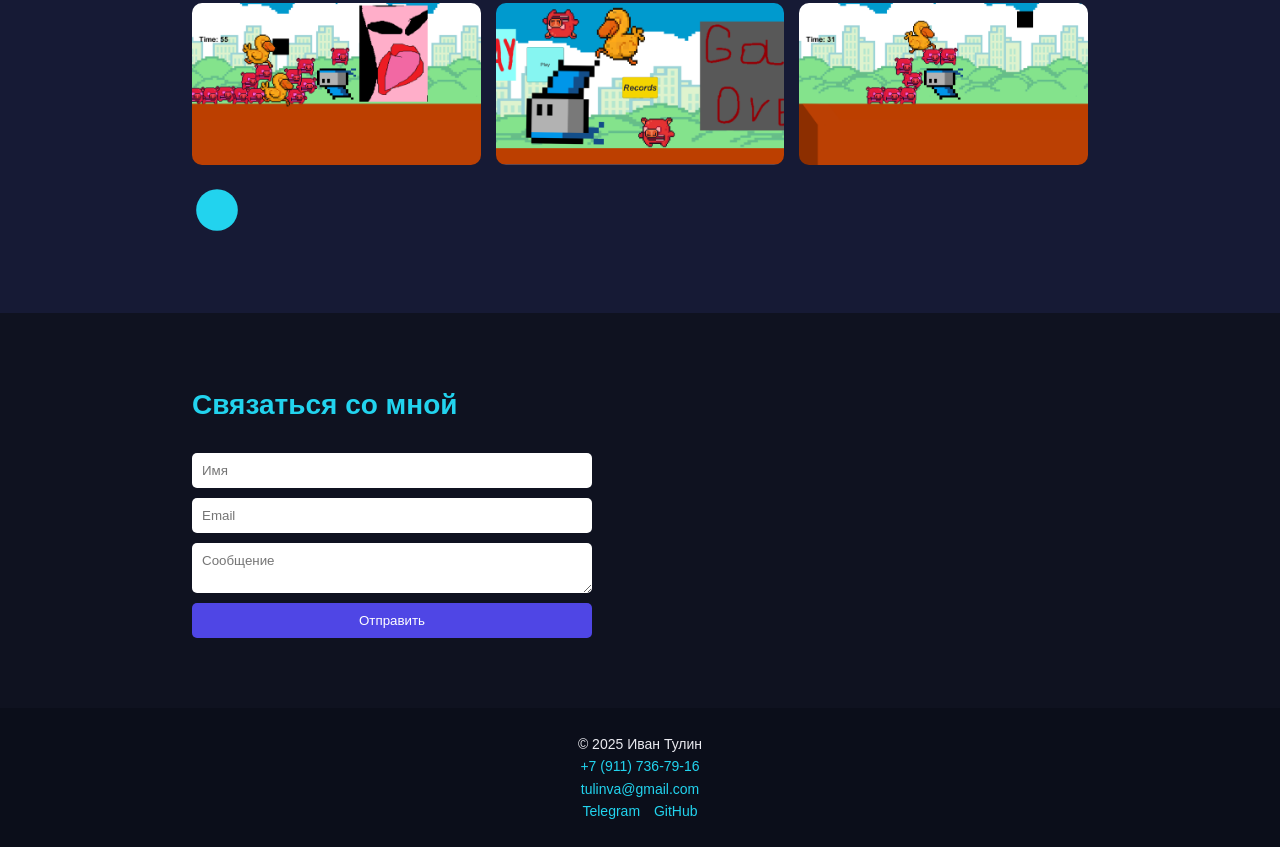
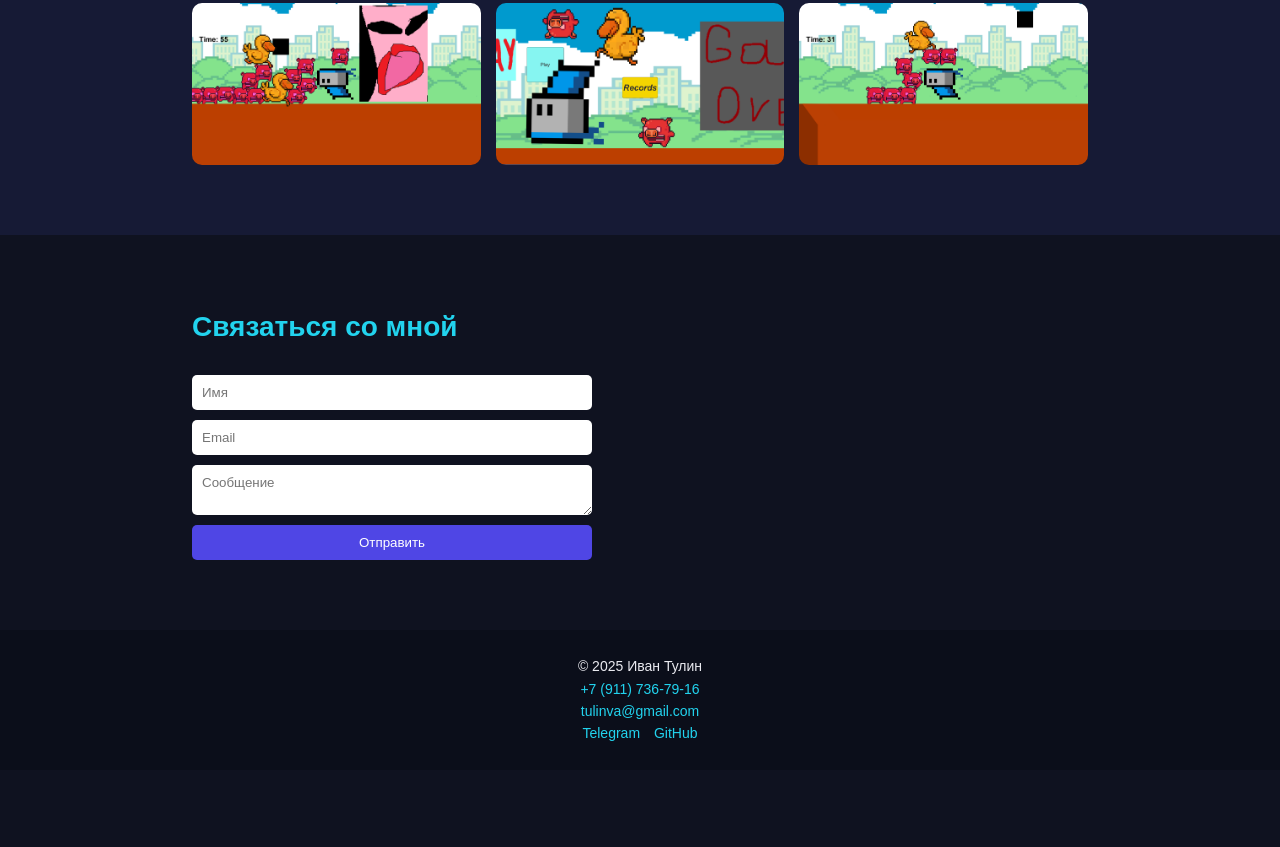
Before and after one commit to LunchA1ot/portfolio, a plain HTML site: page index.html in a window 1280 px wide. Shown: the part 1543-2390 px from the top of the page. After the commit the page ends 2313 px from the top, so only its background shows below. Drawn offline with Linux system fonts and the light colour scheme.

Commit message:
Update index.html

```diff
--- a/index.html
+++ b/index.html
@@ -46,9 +46,6 @@
         <img src="img2.png" alt="Проект-игра">
         <img src="img3.png" alt="Проект-игра">
     </div>
-    <svg class="icon" viewBox="0 0 24 24">
-        <circle cx="12" cy="12" r="10"/>
-    </svg>
 </section>
 
 
```
